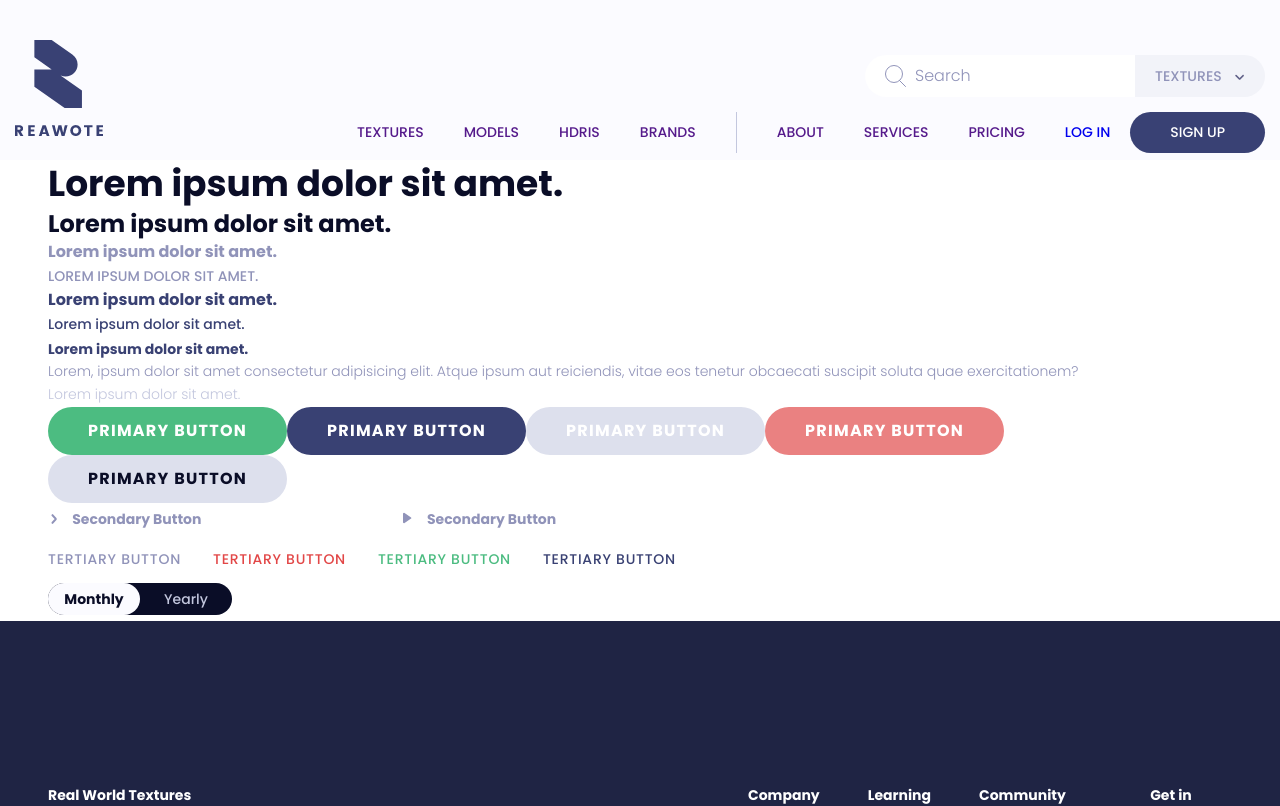
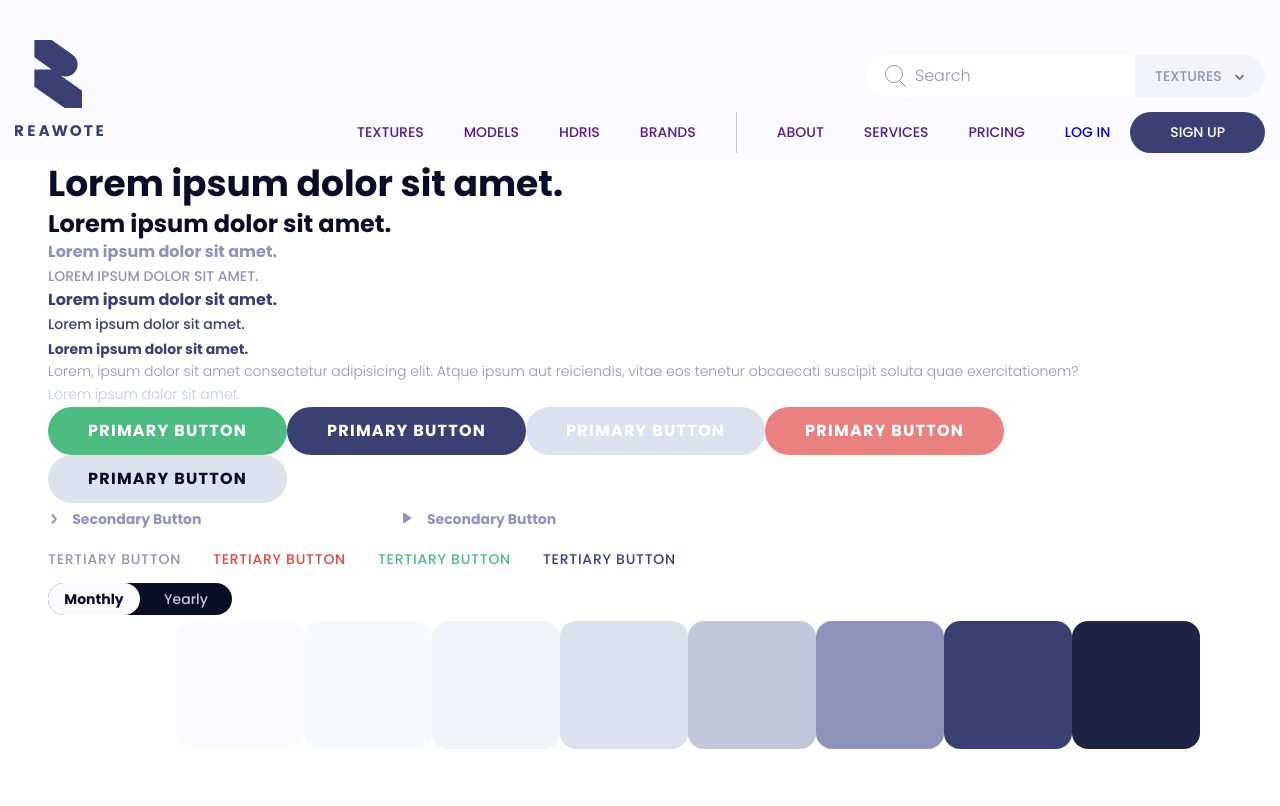
Before and after one commit to Vavara89/Real-World-Textures-Nuxt, a Nuxt app: page /style-guide in a window 1280 px wide. Shown: the top 806 px of the page. Built offline with nearby package versions, Linux system fonts and the light colour scheme.

Commit message:
Feat: Add color palette

```diff
--- a/assets/scss/_definitions.scss
+++ b/assets/scss/_definitions.scss
@@ -8,3 +8,4 @@
 @import "mixins/typography";
 @import "mixins/buttons";
 @import "mixins/transitions";
+@import "mixins/squere";
--- /dev/null
+++ b/assets/scss/components/_squere.scss
@@ -0,0 +1,42 @@
+// Primary Squere
+.squere-primary {
+    @include squere-primary-base;
+    @include button-primary-white;
+
+    &--100 {
+        @include squere-primary--100;
+      }
+
+    &--200 {
+        @include squere-primary--200;
+      }
+
+    &--300 {
+        @include squere-primary--300;
+      }
+
+    &--400 {
+        @include squere-primary--400;
+      }
+
+    &--500 {
+        @include squere-primary--500;
+      }
+
+    &--600 {
+        @include squere-primary--600;
+      }
+
+    &--700 {
+        @include squere-primary--700;
+      }
+
+    &--800 {
+        @include squere-primary--800;
+      }
+
+    &--900 {
+        @include squere-primary--900;
+      }
+
+  }
--- a/assets/scss/main.scss
+++ b/assets/scss/main.scss
@@ -34,3 +34,4 @@
 @import "components/partners";
 @import "components/logos";
 @import "components/offer";
+@import "components/squere";
--- /dev/null
+++ b/assets/scss/mixins/_squere.scss
@@ -0,0 +1,67 @@
+@mixin squere-base {
+    display: inline-flex;
+    align-items: center;
+    justify-content: center;
+    text-decoration: none;
+    border-radius: $br-box;
+
+    &:focus {
+      outline: none;
+    }
+  }
+
+  // Primary buttons
+  @mixin squere-primary-base {
+    width: 12.8rem;
+    height: 12.8rem;
+    color: $color-white;
+
+    @include squere-base;
+    @include font-button-primary;
+    @include mq(sm, max) {
+      padding: 0 3.2rem;
+    }
+    @include mq(xs, max) {
+      padding: 0 2.4rem;
+    }
+  }
+
+  @mixin button-primary-white {
+    background-color: $color-white;
+  }
+
+  @mixin squere-primary--100 {
+    background-color: $color-primary-100;
+  }
+
+  @mixin squere-primary--200 {
+    background-color: $color-primary-200;
+  }
+
+  @mixin squere-primary--300 {
+    background-color: $color-primary-300;
+  }
+
+  @mixin squere-primary--400 {
+    background-color: $color-primary-400;
+  }
+
+  @mixin squere-primary--500 {
+    background-color: $color-primary-500;
+  }
+
+  @mixin squere-primary--600 {
+    background-color: $color-primary-600;
+  }
+
+  @mixin squere-primary--700 {
+    background-color: $color-primary-700;
+  }
+
+  @mixin squere-primary--800 {
+    background-color: $color-primary-800;
+  }
+
+  @mixin squere-primary--900 {
+    background-color: $color-primary-900;
+  }
--- a/pages/style-guide/index.vue
+++ b/pages/style-guide/index.vue
@@ -36,6 +36,25 @@
         <div class="container">
             <ToggleSwitch />
         </div>
+        <div class="container">
+            <div class="squere-primary">fddf</div>
+            <div class="squere-primary squere-primary--100"></div>
+            <div class="squere-primary squere-primary--200"></div>
+            <div class="squere-primary squere-primary--300"></div>
+            <div class="squere-primary squere-primary--400"></div>
+            <div class="squere-primary squere-primary--500"></div>
+            <div class="squere-primary squere-primary--600"></div>
+            <div class="squere-primary squere-primary--700"></div>
+            <div class="squere-primary squere-primary--800"></div>
+            <div class="squere-primary squere-primary--900"></div>
+
+            <div class="squere-secondary"></div>
+            <div class="squere-secondary squere-secondary--green"></div>
+            <div class="squere-secondary squere-secondary--red"></div>
+            <div class="squere-secondary squere-secondary--purple"></div>
+            <div class="squere-secondary squere-secondary--salmon"></div>
+            <div class="squere-secondary squere-secondary--dark"></div>
+        </div>
     </main>
 </template>
 
```
